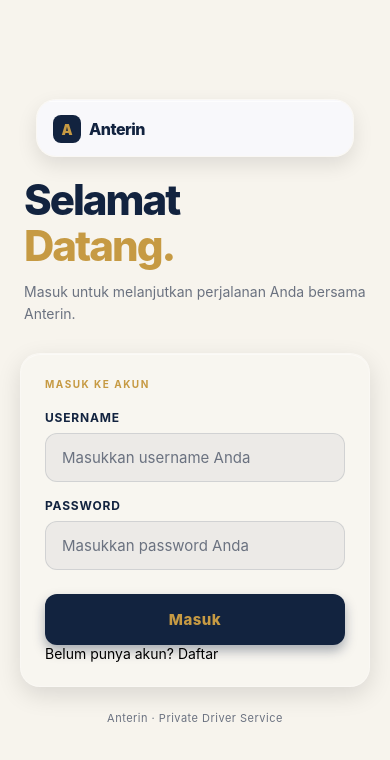
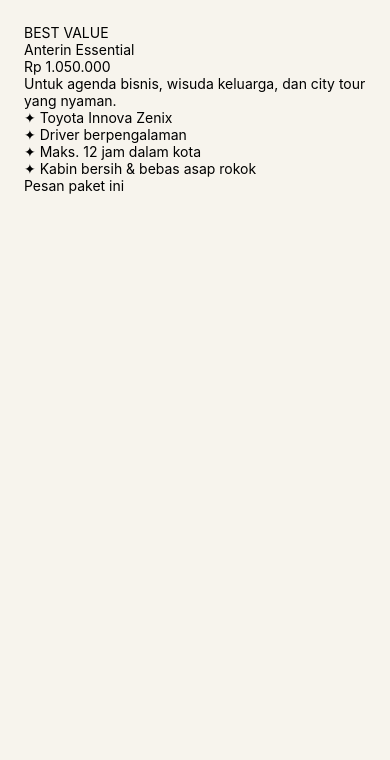
Before and after one commit to bramest1654/Project-React-Native, a React Native app: screen /Detail in a window 390 px wide. Shown: the top 760 px of the page. Built offline with nearby package versions, Linux system fonts and the light colour scheme.

Commit message:
Add package detail screen

```diff
--- a/src/navigation/AppNavigator.jsx
+++ b/src/navigation/AppNavigator.jsx
@@ -7,6 +7,7 @@ import HomeScreen from "../screens/HomeScreen";
 import BookingScreen from "../screens/BookingScreen";
 import StatusScreen from "../screens/StatusScreen";
 import SettingsScreen from "../screens/SettingsScreen";
+import DetailScreen from "../screens/DetailScreen";
 import LoginScreen from "../screens/LoginScreen";
 import theme from "../theme/colors";
 
@@ -42,6 +43,7 @@ export default function AppNavigator() {
           <Stack.Screen name="Login" component={LoginScreen} />
           <Stack.Screen name="MainTabs" component={TabNavigator} />
           <Stack.Screen name="Settings" component={SettingsScreen} />
+          <Stack.Screen name= "Detail" component = {DetailScreen} />
         </Stack.Navigator>
       </NavigationContainer>
     </>
--- /dev/null
+++ b/src/screens/DetailScreen.jsx
@@ -0,0 +1,40 @@
+import React from "react";
+import { View, Text, ScrollView, Pressable, StyleSheet, SafeAreaView } from "react-native";
+import packages from "../data/packages";
+import theme from "../theme/colors";
+import { formatRupiah } from "../utils/pricing";
+
+export default function DetailScreen({ navigation, route }) {
+  const styles = getStyles(theme);
+  const packageId = route.params?.packageId;
+  const pkg = packages.find((p) => p.id === packageId) || packages[0];
+  return (
+    <SafeAreaView style={styles.container}>
+      <ScrollView contentContainerStyle={styles.content}>
+        <Text>{pkg.label}</Text>
+        <Text>{pkg.name}</Text>
+        <Text>{formatRupiah(pkg.price)}</Text>
+        <Text>{pkg.description}</Text>
+                         {pkg.features.map((f) => (
+          <Text key={f}>✦ {f}</Text>
+        ))}
+                <Pressable
+          onPress={() =>
+            navigation.navigate("MainTabs", {
+              screen: "Booking",
+              params: { packageId: pkg.id },
+            })
+          }
+        >
+          <Text>Pesan paket ini</Text>
+        </Pressable>
+      </ScrollView>
+    </SafeAreaView>
+  );
+}
+
+const getStyles = (theme) =>
+  StyleSheet.create({
+    container: { flex: 1, backgroundColor: theme.paper },
+    content: { padding: 24 },
+  });
--- a/src/screens/HomeScreen.jsx
+++ b/src/screens/HomeScreen.jsx
@@ -214,7 +214,7 @@ export default function HomeScreen({ navigation }) {
               selected={false}
               onSelect={(item) => {
 
-                navigation.navigate("Booking", { packageId: item.id });
+                navigation.navigate("Detail", { packageId: item.id });
               }}
             />
           ))}
```
